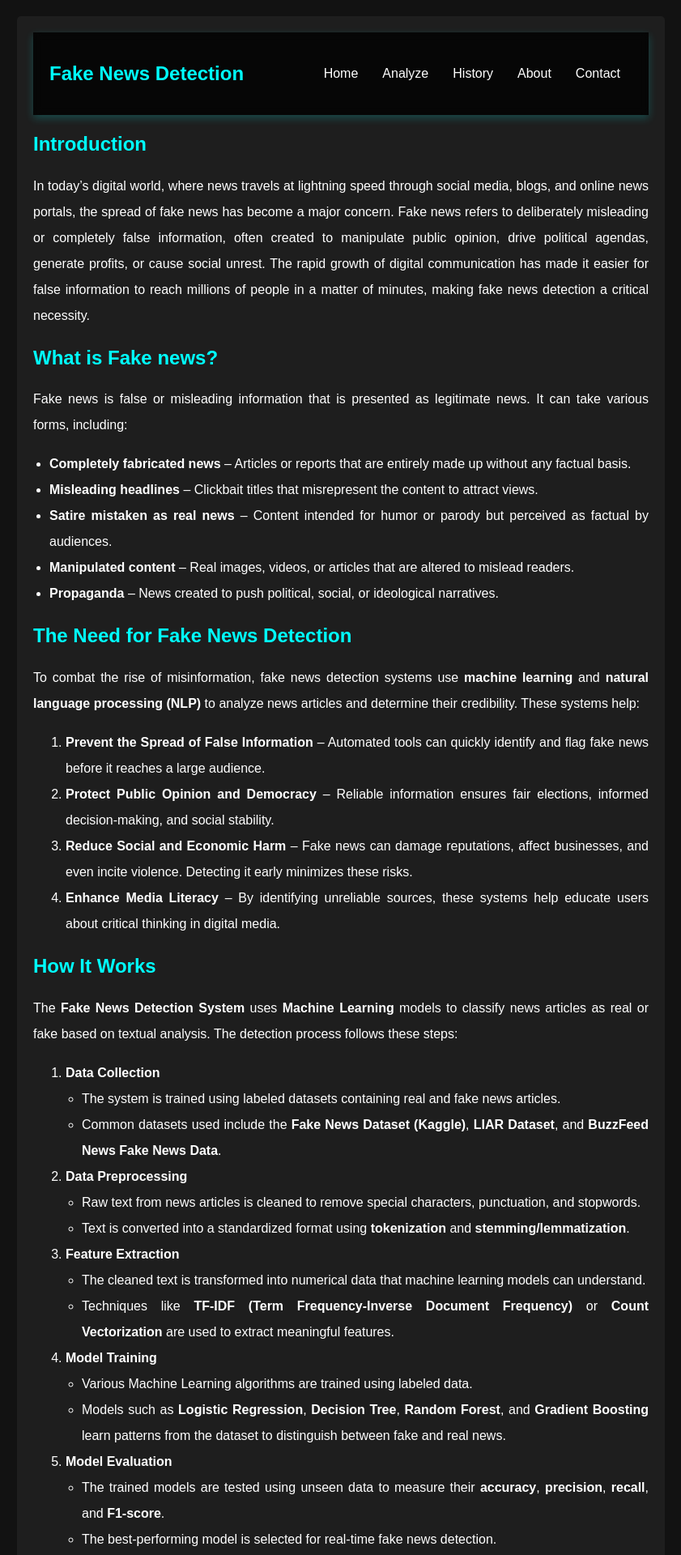
After one commit to A-J-A-Y-nath/Fake-News-Detection, a Flask app: page /about in a window 1280 px wide. The commit adds this page. Shown: the top 1920 px of the page at 81% size, without its empty margins (219-1060 px from the left). Run offline with Flask 3, Linux system fonts and the light colour scheme; parts of the project's set-up code (start-up, migrations or seed data) failed here and were passed over.

Commit message:
added about page

```diff
--- a/app.py
+++ b/app.py
@@ -13,5 +13,10 @@ def process():
     response_text = manual_testing(data)  # Process the input
     return jsonify(response=response_text)  # Send response back to frontend
 
+@app.route('/about')
+def about():
+    return render_template('about.html')
+
+
 if __name__ == '__main__':
     app.run(debug=True)
--- /dev/null
+++ b/templates/about.html
@@ -0,0 +1,202 @@
+<!DOCTYPE html>
+<html lang="en">
+<head>
+    <meta charset="UTF-8">
+    <meta name="viewport" content="width=device-width, initial-scale=1.0">
+    <title>About Fake News Detection</title>
+    <style>
+        * {
+            box-sizing: border-box;
+            font-family: 'Poppins', sans-serif;
+        }
+        body {
+            background-color: #121212;
+            color: #ffffff;
+            font-family: Arial, sans-serif;
+            margin: 0;
+            padding: 20px;
+            line-height: 2rem;
+            font-size: 1rem;
+            text-align: justify;
+        }
+        .navbar {
+            display: flex;
+            justify-content: space-between;
+            align-items: center;
+            padding: 15px 20px;
+            background: rgba(0, 0, 0, 0.8);
+            backdrop-filter: blur(5px);
+            box-shadow: 0 4px 10px rgba(0, 255, 255, 0.2);
+        }
+        .navbar h1 {
+            font-size: 24px;
+            color: cyan;
+        }
+
+        .nav-links {
+            list-style: none;
+            display: flex;
+        }
+
+        .nav-links li {
+            margin: 0 15px;
+        }
+
+        .nav-links a {
+            text-decoration: none;
+            color: white;
+            transition: color 0.3s ease-in-out;
+        }
+
+        .nav-links a:hover {
+            color: cyan;
+        }
+
+        .container {
+            max-width: 800px;
+            margin: 0 auto;
+            padding: 20px;
+            background: #1e1e1e;
+            border-radius: 5px;
+        }
+        h1, h2 {
+            color: cyan;
+        }
+        ul {
+            padding-left: 20px;
+        }
+    </style>
+</head>
+<body>
+    <div class="container">
+    <nav class="navbar">
+        <h1>Fake News Detection</h1>
+        <ul class="nav-links">
+            <li><a href="{{url_for('index')}}">Home</a></li>
+            <li><a href="#">Analyze</a></li>
+            <li><a href="#">History</a></li>
+            <li><a href="{{url_for('about')}}">About</a></li>
+            <li><a href="#">Contact</a></li>
+        </ul>
+    </nav>
+
+
+        <h2>Introduction</h2>
+        <p>
+            In today’s digital world, where news travels at lightning speed through social media, blogs, and online news portals, the spread of fake news has become a major concern. Fake news refers to deliberately misleading or completely false information, often created to manipulate public opinion, drive political agendas, generate profits, or cause social unrest. The rapid growth of digital communication has made it easier for false information to reach millions of people in a matter of minutes, making fake news detection a critical necessity.
+        </p>
+        <h2>What is Fake news?</h2>
+        <p>
+            Fake news is false or misleading information that is presented as legitimate news. It can take various forms, including:
+        </p>
+        <p>
+            <ul>
+                <li><b>Completely fabricated news</b> – Articles or reports that are entirely made up without any factual basis.</li>
+                <li><b>Misleading headlines</b> – Clickbait titles that misrepresent the content to attract views.</li>
+                <li><b>Satire mistaken as real news</b> – Content intended for humor or parody but perceived as factual by audiences.</li>
+                <li><b>Manipulated content</b> – Real images, videos, or articles that are altered to mislead readers.</li>
+                <li><b>Propaganda</b> – News created to push political, social, or ideological narratives.</li>
+            </ul>
+
+        </p>
+
+        <h2>The Need for Fake News Detection</h2>
+        <p>To combat the rise of misinformation, fake news detection systems use <b>machine learning</b> and <b>natural language processing (NLP)</b> to analyze news articles and determine their credibility. These systems help:</p>
+
+        <ol>
+            <li><b>Prevent the Spread of False Information</b> – Automated tools can quickly identify and flag fake news before it reaches a large audience.</li>
+            <li><b>Protect Public Opinion and Democracy</b> – Reliable information ensures fair elections, informed decision-making, and social stability.</li>
+            <li><b>Reduce Social and Economic Harm</b> – Fake news can damage reputations, affect businesses, and even incite violence. Detecting it early minimizes these risks.</li>
+            <li><b>Enhance Media Literacy</b> – By identifying unreliable sources, these systems help educate users about critical thinking in digital media.</li>
+        </ol>
+
+
+        <h2>How It Works</h2>
+        <p>The <b>Fake News Detection System</b> uses <b>Machine Learning</b> models to classify news articles as real or fake based on textual analysis. The detection process follows these steps:</p>
+
+<ol>
+    <li><b>Data Collection</b>
+        <ul>
+            <li>The system is trained using labeled datasets containing real and fake news articles.</li>
+            <li>Common datasets used include the <b>Fake News Dataset (Kaggle)</b>, <b>LIAR Dataset</b>, and <b>BuzzFeed News Fake News Data</b>.</li>
+        </ul>
+    </li>
+
+    <li><b>Data Preprocessing</b>
+        <ul>
+            <li>Raw text from news articles is cleaned to remove special characters, punctuation, and stopwords.</li>
+            <li>Text is converted into a standardized format using <b>tokenization</b> and <b>stemming/lemmatization</b>.</li>
+        </ul>
+    </li>
+
+    <li><b>Feature Extraction</b>
+        <ul>
+            <li>The cleaned text is transformed into numerical data that machine learning models can understand.</li>
+            <li>Techniques like <b>TF-IDF (Term Frequency-Inverse Document Frequency)</b> or <b>Count Vectorization</b> are used to extract meaningful features.</li>
+        </ul>
+    </li>
+
+    <li><b>Model Training</b>
+        <ul>
+            <li>Various Machine Learning algorithms are trained using labeled data.</li>
+            <li>Models such as <b>Logistic Regression</b>, <b>Decision Tree</b>, <b>Random Forest</b>, and <b>Gradient Boosting</b> learn patterns from the dataset to distinguish between fake and real news.</li>
+        </ul>
+    </li>
+
+    <li><b>Model Evaluation</b>
+        <ul>
+            <li>The trained models are tested using unseen data to measure their <b>accuracy</b>, <b>precision</b>, <b>recall</b>, and <b>F1-score</b>.</li>
+            <li>The best-performing model is selected for real-time fake news detection.</li>
+        </ul>
+    </li>
+
+    <li><b>News Classification</b>
+        <ul>
+            <li>When a user submits a news article, the system preprocesses the text and extracts features.</li>
+            <li>The trained model then classifies the article as <b>Fake</b> or <b>Real</b> based on learned patterns.</li>
+        </ul>
+    </li>
+
+    <li><b>Result Display</b>
+        <ul>
+            <li>The classification result is displayed on the web interface, helping users quickly verify the authenticity of news articles.</li>
+        </ul>
+    </li>
+</ol>
+
+<p>By leveraging <b>machine learning models</b>, this system efficiently detects fake news and helps prevent the spread of misinformation.</p>
+
+
+        <h2>Features</h2>
+        <ul>
+            <li>Real-time fake news classification</li>
+            <li>Multiple machine learning models for accuracy</li>
+            <li>User-friendly web interface</li>
+            <li>Dataset training for improved results</li>
+            <li>Secure and reliable predictions</li>
+        </ul>
+
+        <h2>Technologies Used</h2>
+        <ul>
+            <li>Python (Flask) for backend processing</li>
+            <li>Machine Learning algorithms including Logistic Regression, Decision Tree, Random Forest, and Gradient Boosting</li>
+            <li>HTML, CSS, and JavaScript for the front-end</li>
+        </ul>
+
+        <h2>Datasets Used</h2>
+        <p>The system is trained on various datasets to enhance accuracy and ensure robustness in detection.</p>
+        <ul>
+            <li><a href="https://www.kaggle.com/clmentbisaillon/fake-and-real-news-dataset" target="_blank"><b>Fake News Dataset (Kaggle)</b></a> - A large collection of labeled fake and real news articles.</li>
+        </ul>
+
+        <h2>Future Enhancements</h2>
+        <p>The Fake News Detection System is continuously evolving. Future updates will include:</p>
+        <ul>
+            <li>Integration of deep learning models for better accuracy</li>
+            <li>Support for multiple languages</li>
+            <li>Browser extension for instant verification</li>
+            <li>Community reporting system for user feedback</li>
+        </ul>
+    </div>
+</body>
+</html>
--- a/templates/index.html
+++ b/templates/index.html
@@ -234,7 +234,7 @@ body {
             <li><a href="#">Home</a></li>
             <li><a href="#">Analyze</a></li>
             <li><a href="#">History</a></li>
-            <li><a href="#">About</a></li>
+            <li><a href="{{url_for('about')}}">About</a></li>
             <li><a href="#">Contact</a></li>
         </ul>
     </nav>
@@ -252,7 +252,7 @@ body {
                 <div class="chat-message bot visible">Hello! Enter a news article to check its authenticity.</div>
             </div>
             <div class="input-box">
-                <input type="text" id="newsInput" placeholder="Type your news URL or text...">
+                <input type="text" id="newsInput" placeholder="Type your news text...">
                 <button onclick="analyzeNews()">Send</button>
             </div>
         </main>
```
Also changed, not shown: templates/styles.css (deleted, +0 -220 lines).
